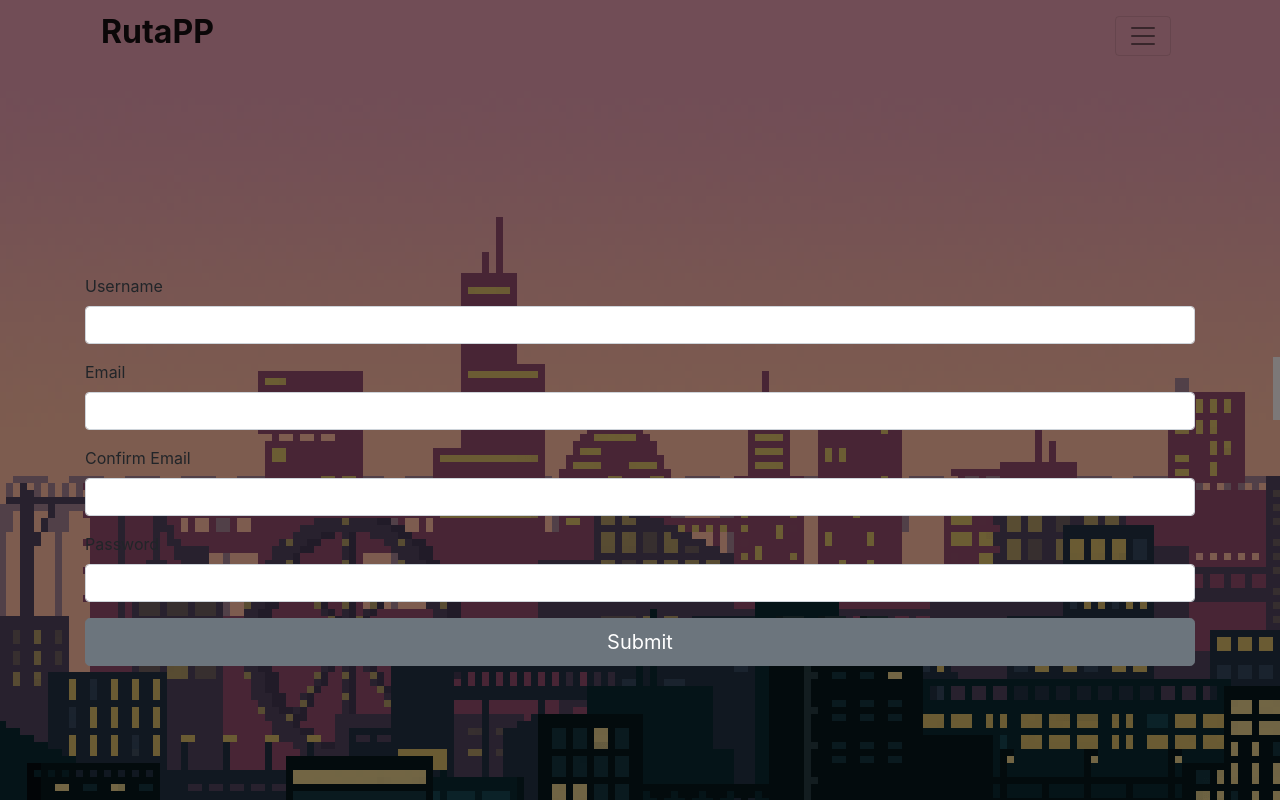
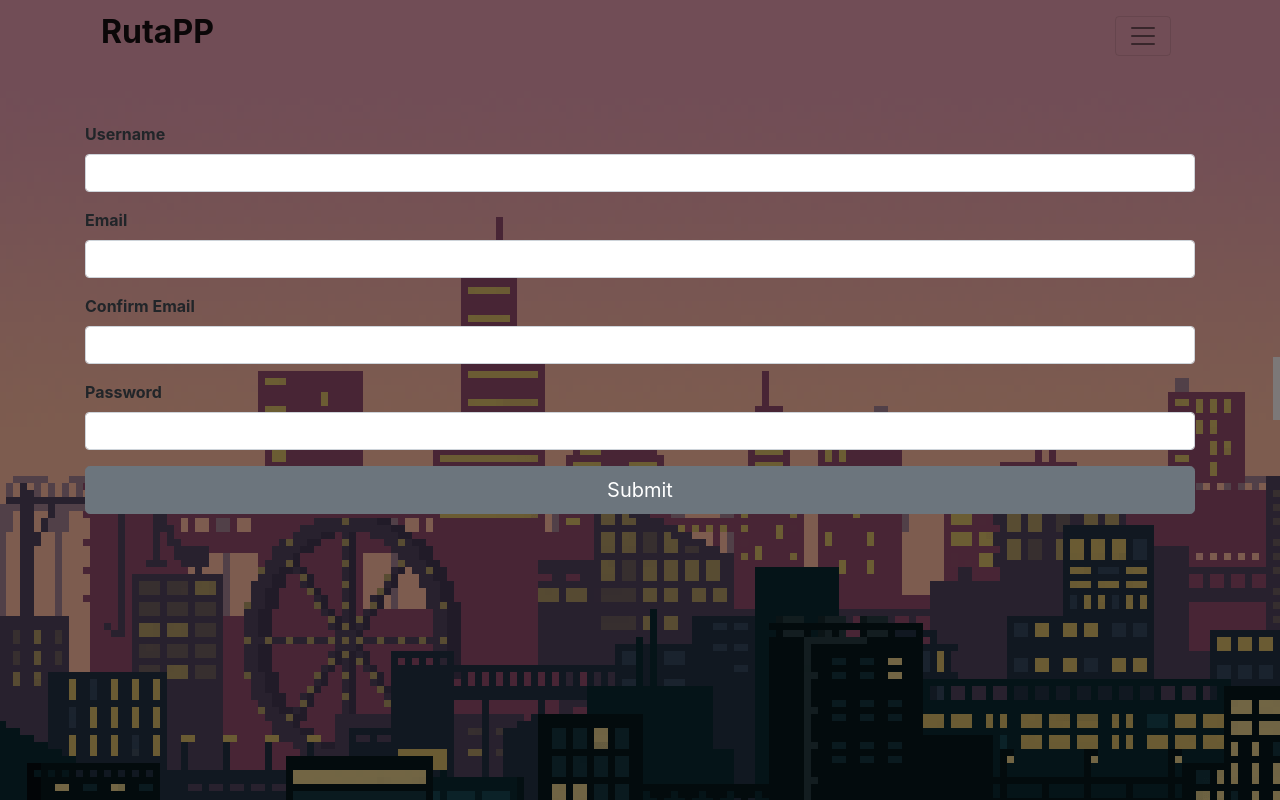
Before and after one commit to Mpinan/RouteApp, a React (Create React App) app in the folder views/: page /signup in a window 1280 px wide. Built offline with nearby package versions, Linux system fonts and the light colour scheme; what google-maps-react would draw is missing.

Commit message:
Style sign up

```diff
--- a/views/src/Components/Users/Signup.jsx
+++ b/views/src/Components/Users/Signup.jsx
@@ -102,29 +102,15 @@ class SignUp extends Component {
   render() {
     return (
       <Container>
-        <div className={this.state.classname}>
-          {this.state.errors && (
-            <Alert className="alert-danger">{this.state.errors.username}</Alert>
-          )}
-          {this.state.errors && (
-            <Alert className="alert-danger">{this.state.errors.password}</Alert>
-          )}
-          {this.state.errors && (
-            <Alert className="alert-danger">{this.state.errors.email}</Alert>
-          )}
-          {this.state.errors && (
-            <Alert className="alert-danger">
-              {this.state.errors.confirm_email}
-            </Alert>
-          )}
-        </div>
         <Form
           style={{ margin: "50px 0" }}
           onSubmit={this.handleLogin.bind(this)}
         >
           {this.renderRedirect()}
           <FormGroup>
-            <Label for="username">Username</Label>
+            <Label for="username">
+              <b>Username</b>
+            </Label>
             <Input
               type="text"
               name="username"
@@ -134,7 +120,9 @@ class SignUp extends Component {
             />
           </FormGroup>
           <FormGroup>
-            <Label for="email">Email</Label>
+            <Label for="email">
+              <b>Email</b>
+            </Label>
             <Input
               type="text"
               name="email"
@@ -144,7 +132,9 @@ class SignUp extends Component {
             />
           </FormGroup>
           <FormGroup>
-            <Label for="confirm">Confirm Email</Label>
+            <Label for="confirm">
+              <b>Confirm Email</b>
+            </Label>
             <Input
               type="text"
               name="confirm_email"
@@ -158,7 +148,9 @@ class SignUp extends Component {
             />
           </FormGroup>
           <FormGroup>
-            <Label for="password">Password</Label>
+            <Label for="password">
+              <b>Password</b>
+            </Label>
             <Input
               type="password"
               name="password"
@@ -172,6 +164,26 @@ class SignUp extends Component {
           <Button color="secondary" size="lg" block>
             Submit
           </Button>
+          <div className={this.state.classname}>
+            {this.state.errors && (
+              <Alert className="alert-danger">
+                {this.state.errors.username}
+              </Alert>
+            )}
+            {this.state.errors && (
+              <Alert className="alert-danger">
+                {this.state.errors.password}
+              </Alert>
+            )}
+            {this.state.errors && (
+              <Alert className="alert-danger">{this.state.errors.email}</Alert>
+            )}
+            {this.state.errors && (
+              <Alert className="alert-danger">
+                {this.state.errors.confirm_email}
+              </Alert>
+            )}
+          </div>
         </Form>
       </Container>
     );
--- a/views/src/Components/navbar.jsx
+++ b/views/src/Components/navbar.jsx
@@ -1,5 +1,5 @@
 import React, { useState } from "react";
-import { Redirect, Router } from "react-router-dom";
+import { Redirect } from "react-router-dom";
 import {
   Collapse,
   Navbar,
@@ -17,6 +17,7 @@ const NavBar = (props) => {
 
   const logOut = () => {
     sessionStorage.clear();
+    return <Redirect to={`/home`} />;
   };
 
   const handleButton = () => {
--- a/views/src/Components/notFound.jsx
+++ b/views/src/Components/notFound.jsx
@@ -4,7 +4,7 @@ import { Container } from "reactstrap";
 const NotFound = () => {
   return (
     <Container>
-      <h1>Not Found</h1>;
+      <h1>Not Found</h1>
     </Container>
   );
 };
```
